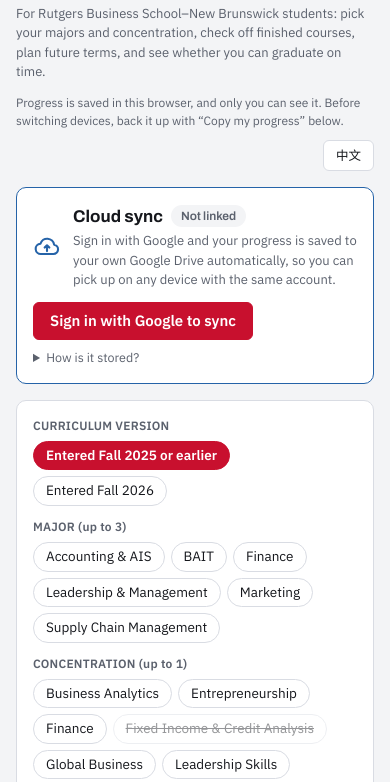
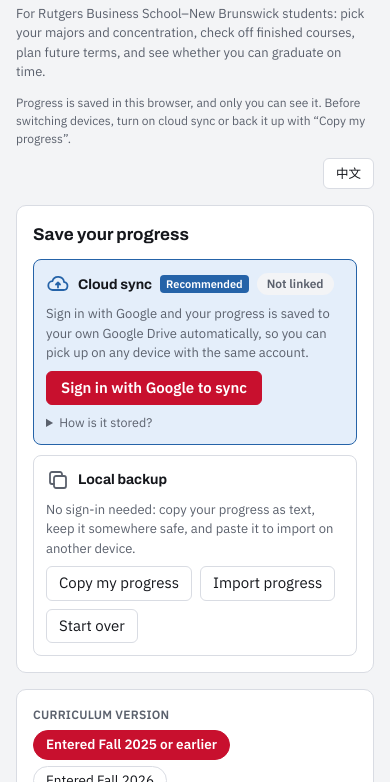
Before and after one commit to Bo-Bruce/rbs-graduation-tracker, a plain HTML site: page index.html in a window 390 px wide. Shown: the part 54-836 px from the top of the page. Drawn offline with Linux system fonts and the light colour scheme.

Commit message:
Combine cloud sync and local backup into one "Save your progress" card
- One card at the top with two options side by side (stacked on phones):
  Cloud sync (recommended, Google sign-in) and Local backup (copy / import /
  start over, unchanged behaviour). Local option fills the card when cloud
  sync is unavailable (placeholder Client ID or inside a Claude artifact).
- Element ids unchanged, so no logic changes; status text no longer says
  the backup is "below".
- Drive tests pass; zh #app snapshot unchanged; zh/en keys match.

Co-Authored-By: Claude Opus 5.5 <noreply@anthropic.com>

```diff
--- a/index.html
+++ b/index.html
@@ -159,19 +159,20 @@ details.pick>summary h3{flex:1;min-width:140px}
 .empty{padding:20px 16px;color:var(--muted);text-align:center}
 footer{font-size:12.5px;color:var(--muted);display:flex;flex-direction:column;gap:6px}
 footer p{margin:0;max-width:70ch}
-.cloud{border-color:var(--prog);gap:8px}
-.cloudrow{display:flex;align-items:center;gap:12px;flex-wrap:wrap}
-.cloudic{color:var(--prog);flex:none}
-.cloudtx{flex:1;min-width:200px}
-.cloudtx h2{display:flex;align-items:center;gap:8px;flex-wrap:wrap}
-.cloudtx p{margin:2px 0 0;color:var(--muted);font-size:13px}
-.cloudact{display:flex;gap:8px;flex-wrap:wrap}
-.cloudact .btn{padding:7px 16px}
-.cloudmsg{margin:0;font-size:13px;color:var(--muted)}
-.cloudmsg:empty{display:none}
+.savegrid{display:grid;grid-template-columns:repeat(auto-fit,minmax(260px,1fr));gap:10px}
+.opt{border:1px solid var(--line);border-radius:8px;padding:12px;display:flex;flex-direction:column;gap:8px;min-width:0}
+.opt.cloud{border-color:var(--prog);background:var(--prog-soft)}
+.opt>p{margin:0;color:var(--muted);font-size:13px}
+.opth{display:flex;align-items:center;gap:8px;flex-wrap:wrap}
+.cloudic{color:var(--prog);flex:none} .localic{color:var(--muted);flex:none}
+.tag.rec{background:var(--prog);color:var(--surface);font-weight:600}
+.optact{display:flex;gap:8px;flex-wrap:wrap}
+.optmsg{font-size:13px}
+.optmsg:empty{display:none}
 .cloudmore{font-size:12.5px;color:var(--muted)}
 .cloudmore summary{cursor:pointer;width:fit-content}
-.cloudmore p{margin:6px 0 0;max-width:72ch}
+.cloudmore p{margin:6px 0 0}
+#bk-text{width:100%;border:1px solid var(--line);border-radius:6px;padding:8px;font:12px var(--mono);background:var(--surface);color:var(--ink)}
 body.wait #app{opacity:.55;pointer-events:none}
 @media (max-width:520px){
   .tiles{grid-template-columns:repeat(2,1fr)}
@@ -189,36 +190,43 @@ body.wait #app{opacity:.55;pointer-events:none}
     </div>
     <div class="topr"><span id="sync" role="status" data-i18n="loading">正在读取已保存的进度…</span><button type="button" class="btn2 langb" id="lang-btn" lang="en">EN</button></div>
   </div>
-  <section class="card cloud" id="drv" hidden aria-labelledby="drv-h">
-    <div class="cloudrow">
-      <svg class="cloudic" viewBox="0 0 24 24" width="28" height="28" aria-hidden="true"><path fill="none" stroke="currentColor" stroke-width="1.8" stroke-linecap="round" stroke-linejoin="round" d="M7 18h10.5a4 4 0 0 0 .6-7.95A6 6 0 0 0 6.4 9.2 4.4 4.4 0 0 0 7 18z"/><path fill="none" stroke="currentColor" stroke-width="1.8" stroke-linecap="round" stroke-linejoin="round" d="M12 15.5v-5m0 0-2 2m2-2 2 2"/></svg>
-      <div class="cloudtx">
-        <h2 id="drv-h"><span data-i18n="drv_h">云端同步</span> <span class="pill na" id="drv-st" data-i18n="d_off">未绑定</span></h2>
+  <section class="card save" aria-labelledby="save-h">
+    <h2 id="save-h" data-i18n="save_h">保存进度</h2>
+    <div class="savegrid">
+      <div class="opt cloud" id="drv" hidden>
+        <div class="opth">
+          <svg class="cloudic" viewBox="0 0 24 24" width="24" height="24" aria-hidden="true"><path fill="none" stroke="currentColor" stroke-width="1.8" stroke-linecap="round" stroke-linejoin="round" d="M7 18h10.5a4 4 0 0 0 .6-7.95A6 6 0 0 0 6.4 9.2 4.4 4.4 0 0 0 7 18z"/><path fill="none" stroke="currentColor" stroke-width="1.8" stroke-linecap="round" stroke-linejoin="round" d="M12 15.5v-5m0 0-2 2m2-2 2 2"/></svg>
+          <h3 id="drv-h" data-i18n="drv_h">云端同步</h3><span class="tag rec" data-i18n="rec">推荐</span>
+          <span class="pill na" id="drv-st" data-i18n="d_off">未绑定</span>
+        </div>
         <p data-i18n="drv_p">绑定 Google 账号后，进度自动存到你自己的 Google Drive，换设备登录同一账号就能接着用。</p>
+        <div class="optact">
+          <button type="button" class="btn" id="drv-go" data-i18n="d_go">登录 Google，绑定云端</button>
+          <button type="button" class="btn2" id="drv-off" hidden data-i18n="d_off_btn">断开</button>
+        </div>
+        <p id="drv-msg" class="optmsg" role="status"></p>
+        <details class="cloudmore"><summary data-i18n="drv_more">这是怎么存的？</summary>
+          <p data-i18n="drv_priv">进度存在你 Google Drive 里一个隐藏的应用文件夹。</p>
+          <p data-i18n="drv_note">建议用个人 Gmail。</p>
+        </details>
       </div>
-      <div class="cloudact">
-        <button type="button" class="btn" id="drv-go" data-i18n="d_go">登录 Google，绑定云端</button>
-        <button type="button" class="btn2" id="drv-off" hidden data-i18n="d_off_btn">断开</button>
+      <div class="opt local">
+        <div class="opth">
+          <svg class="localic" viewBox="0 0 24 24" width="24" height="24" aria-hidden="true"><rect x="8" y="8" width="12" height="12" rx="2" fill="none" stroke="currentColor" stroke-width="1.8"/><path d="M16 8V6a2 2 0 0 0-2-2H6a2 2 0 0 0-2 2v8a2 2 0 0 0 2 2h2" fill="none" stroke="currentColor" stroke-width="1.8" stroke-linecap="round"/></svg>
+          <h3 id="bk-h" data-i18n="bk_h">本地备份</h3>
+        </div>
+        <p data-i18n="bk_p">不用登录：复制一段进度文本自己保存，换设备时粘贴导入。</p>
+        <div class="optact">
+          <button type="button" class="btn2" id="bk-copy" data-i18n="bk_copy">复制我的进度</button>
+          <button type="button" class="btn2" id="bk-import" data-i18n="bk_import">导入进度</button>
+          <button type="button" class="btn2" id="bk-reset" data-i18n="bk_reset">清空重来</button>
+        </div>
+        <p id="bk-msg" class="optmsg" role="status"></p>
+        <textarea id="bk-text" hidden rows="4" aria-label="进度数据" data-i18n-aria="bk_text"></textarea>
       </div>
     </div>
-    <p id="drv-msg" class="cloudmsg" role="status"></p>
-    <details class="cloudmore"><summary data-i18n="drv_more">这是怎么存的？</summary>
-      <p data-i18n="drv_priv">进度存在你 Google Drive 里一个隐藏的应用文件夹。这个页面只能读写它自己建的那一个文件，看不到你 Drive 里的其他内容；开发者也看不到任何人的进度。点“断开”会撤销授权，本地进度和 Drive 上的文件都保留。</p>
-      <p data-i18n="drv_note">建议用个人 Gmail。Rutgers 的 ScarletMail 账号可能被学校拦截第三方应用，连不上时换个人账号试试。</p>
-    </details>
   </section>
   <div id="app"></div>
-  <section class="card" aria-labelledby="bk-h">
-    <h2 id="bk-h" data-i18n="bk_h">备份与导入</h2>
-    <p class="vsub" data-i18n="bk_p">每个人的进度只保存在自己的账户或浏览器里，互不影响。换浏览器或换电脑前，先复制进度，到新设备上再导入。</p>
-    <div class="planfoot">
-      <button type="button" class="btn2" id="bk-copy" data-i18n="bk_copy">复制我的进度</button>
-      <button type="button" class="btn2" id="bk-import" data-i18n="bk_import">导入进度</button>
-      <button type="button" class="btn2" id="bk-reset" data-i18n="bk_reset">清空重来</button>
-      <p id="bk-msg" role="status"></p>
-    </div>
-    <textarea id="bk-text" hidden rows="4" aria-label="进度数据" data-i18n-aria="bk_text" style="width:100%;border:1px solid var(--line);border-radius:6px;padding:8px;font:12px var(--mono);background:var(--surface);color:var(--ink)"></textarea>
-  </section>
   <footer>
     <p data-i18n="ft1">课程要求以 FA26 advising 课件和 myRBS 官网（2026-11 查询）为准。最终以 Degree Navigator 和 advisor 为准。</p>
     <p data-i18n="ft2">所有 core 和 major 课程需要 C 或以上；至少 45 个 business 学分在 RBS–NB 修；毕业至少 120 学分。</p>
@@ -254,14 +262,14 @@ zh: {
   drv_h:'云端同步', drv_p:'绑定 Google 账号后，进度自动存到你自己的 Google Drive，换设备登录同一账号就能接着用。', drv_more:'这是怎么存的？',
   drv_priv:'进度存在你 Google Drive 里一个隐藏的应用文件夹。这个页面只能读写它自己建的那一个文件，看不到你 Drive 里的其他内容；开发者也看不到任何人的进度。点“断开”会撤销授权，本地进度和 Drive 上的文件都保留。',
   drv_note:'建议用个人 Gmail。Rutgers 的 ScarletMail 账号可能被学校拦截第三方应用，连不上时换个人账号试试。',
-  bk_h:'备份与导入', bk_p:'每个人的进度只保存在自己的账户或浏览器里，互不影响。换浏览器或换电脑前，先复制进度，到新设备上再导入。',
+  save_h:'保存进度', rec:'推荐', bk_h:'本地备份', bk_p:'不用登录：复制一段进度文本自己保存，换设备时粘贴导入。',
   bk_copy:'复制我的进度', bk_import:'导入进度', bk_reset:'清空重来', bk_text:'进度数据',
   bk_copied:'已复制。粘贴到备忘录或发给自己保存。', bk_manual:'浏览器不让自动复制，请手动复制框里的内容。',
   bk_paste:'把之前复制的进度粘贴到框里，再点一次“导入进度”。', bk_imported:'已导入。', bk_bad:'内容格式不对，请粘贴完整的复制内容。',
   bk_confirm:'再点一次确认清空', bk_warn:'会清空你所有勾选和规划，不能恢复。', bk_cleared:'已清空。',
   ft1:'课程要求以 FA26 advising 课件和 myRBS 官网（2026-11 查询）为准。最终以 Degree Navigator 和 advisor 为准。',
   ft2:'所有 core 和 major 课程需要 C 或以上；至少 45 个 business 学分在 RBS–NB 修；毕业至少 120 学分。', ft_src:'来源：',
-  local_msg:'进度保存在这个浏览器里，只有你看得到。换设备前用下方“复制我的进度”备份',
+  local_msg:'进度保存在这个浏览器里，只有你看得到。换设备前绑定云端，或用“复制我的进度”备份',
   saving:'保存中…', saved_acct:'已保存到你的账户，换设备也能看到', save_fail:'没能保存到云端，改动暂存在这个浏览器', synced_acct:'已同步你的账户',
   d_off:'未绑定', d_connecting:'连接中…', d_pending:'同步中…', d_syncing:'同步中…', d_ok:'已同步', d_auth:'需要重新登录', d_err:'同步出错',
   d_go:'登录 Google，绑定云端', d_reconnect:'重新登录', d_retry:'重试', d_off_btn:'断开',
@@ -317,14 +325,14 @@ en: {
   drv_h:'Cloud sync', drv_p:'Sign in with Google and your progress is saved to your own Google Drive automatically, so you can pick up on any device with the same account.', drv_more:'How is it stored?',
   drv_priv:'Your progress is kept in a hidden app folder in your Google Drive. This page can only read and write the one file it creates and cannot see anything else in your Drive; the developer cannot see anyone’s progress either. “Disconnect” revokes access and keeps both your local progress and the Drive file.',
   drv_note:'A personal Gmail account works best. Rutgers ScarletMail accounts may block third-party apps; if connecting fails, try a personal account.',
-  bk_h:'Backup & import', bk_p:'Everyone’s progress is saved only in their own account or browser. Before switching browsers or computers, copy your progress, then import it on the new device.',
+  save_h:'Save your progress', rec:'Recommended', bk_h:'Local backup', bk_p:'No sign-in needed: copy your progress as text, keep it somewhere safe, and paste it to import on another device.',
   bk_copy:'Copy my progress', bk_import:'Import progress', bk_reset:'Start over', bk_text:'Progress data',
   bk_copied:'Copied. Paste it into a note or send it to yourself.', bk_manual:'Your browser blocked copying. Please copy the text in the box yourself.',
   bk_paste:'Paste the progress you copied into the box, then click “Import progress” again.', bk_imported:'Imported.', bk_bad:'That doesn’t look right. Paste the full copied text.',
   bk_confirm:'Click again to confirm', bk_warn:'This clears all your check marks and plans and cannot be undone.', bk_cleared:'Cleared.',
   ft1:'Requirements follow the FA26 advising slides and the myRBS site (checked 2026-11). Degree Navigator and your advisor have the final word.',
   ft2:'All core and major courses need a C or better; at least 45 business credits must be taken at RBS–NB; graduation requires at least 120 credits.', ft_src:'Sources:',
-  local_msg:'Progress is saved in this browser, and only you can see it. Before switching devices, back it up with “Copy my progress” below.',
+  local_msg:'Progress is saved in this browser, and only you can see it. Before switching devices, turn on cloud sync or back it up with “Copy my progress”.',
   saving:'Saving…', saved_acct:'Saved to your account; available on your other devices too', save_fail:'Couldn’t save to the cloud; changes are kept in this browser for now', synced_acct:'Synced with your account',
   d_off:'Not linked', d_connecting:'Connecting…', d_pending:'Syncing…', d_syncing:'Syncing…', d_ok:'Synced', d_auth:'Sign-in needed', d_err:'Sync error',
   d_go:'Sign in with Google to sync', d_reconnect:'Sign in again', d_retry:'Retry', d_off_btn:'Disconnect',
```
